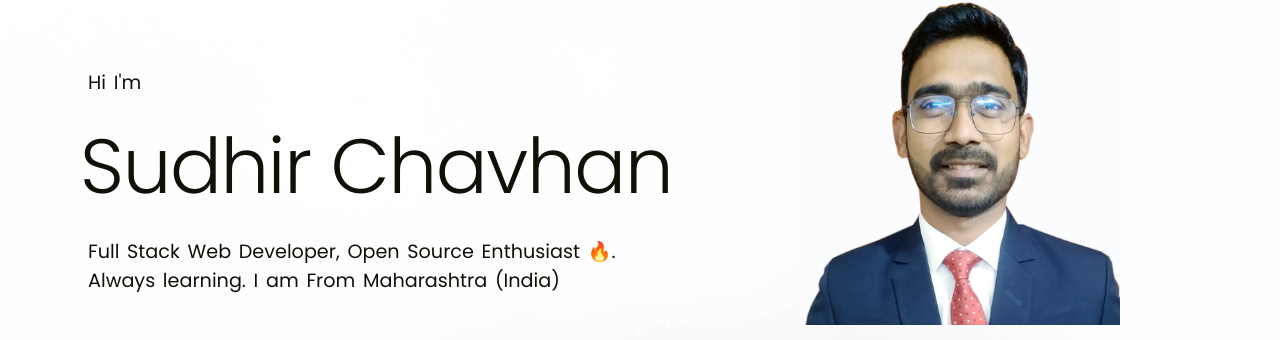
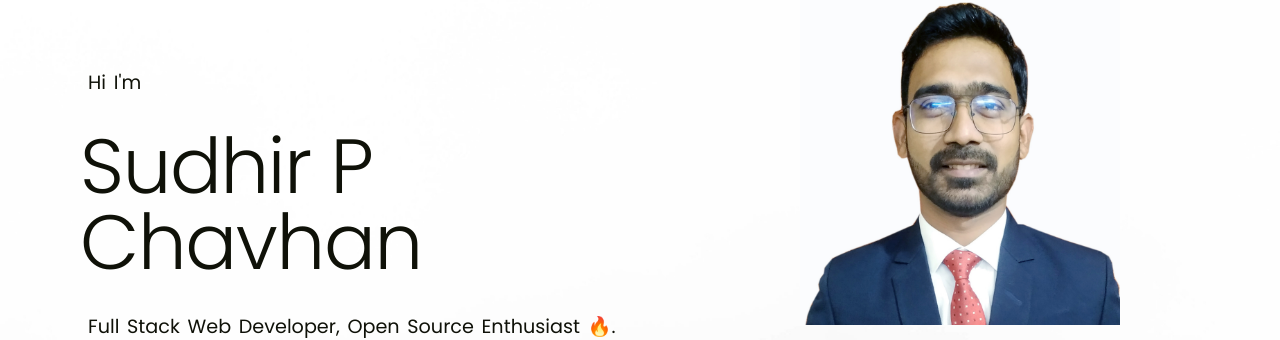
Before and after one commit to akshay-barapatre/portfolio, a React (Create React App) app: page / in a window 1280 px wide. Shown: the part 119-459 px from the top of the page. Built offline with nearby package versions, Linux system fonts and the light colour scheme.

Commit message:
name updated

```diff
--- a/src/Components/About.jsx
+++ b/src/Components/About.jsx
@@ -9,7 +9,7 @@ export default function About() {
         <Cont>
           <Left>
             <Para>Hi I'm</Para>
-            <Header>Sudhir Chavhan</Header>
+            <Header>Sudhir P Chavhan</Header>
             <Para>
               Full Stack Web Developer, Open Source Enthusiast 🔥. <br/>
               Always learning.
```
